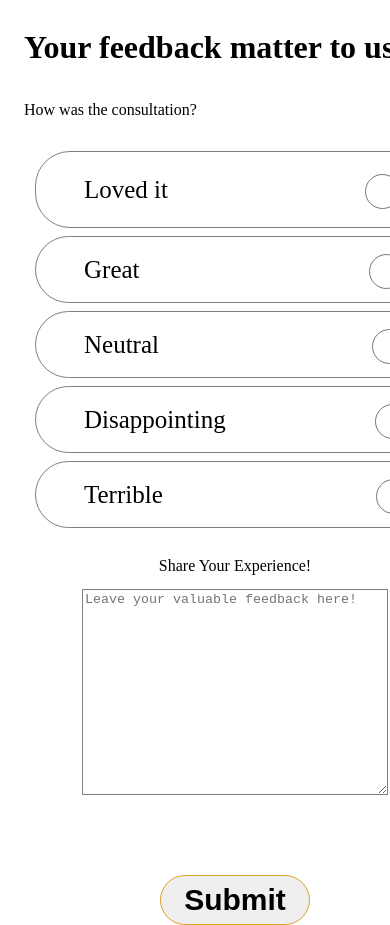
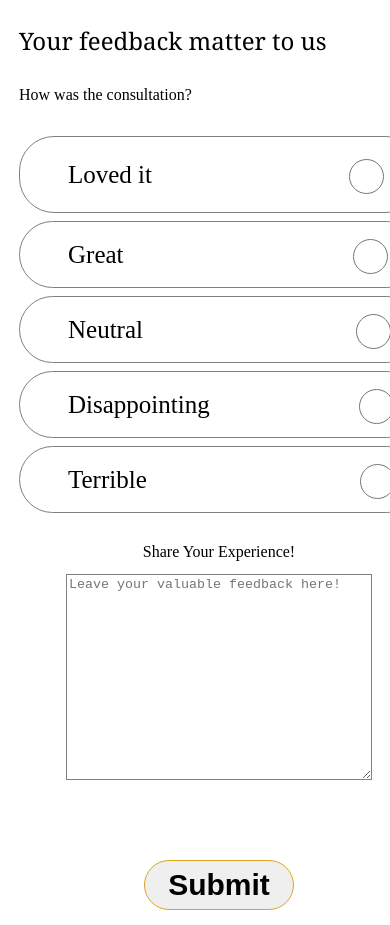
Before and after one commit to Ecell-NITS/Currenci, a Next.js app: page /feedback in a window 390 px wide. Shown: the top 925 px of the page. Built offline with nearby package versions, Linux system fonts and the light colour scheme.

Commit message:
resolve extra left space issue in feedback form

```diff
--- a/src/app/(pages)/feedback/feedback.module.scss
+++ b/src/app/(pages)/feedback/feedback.module.scss
@@ -1,18 +1,17 @@
 .boxContent {
   display: flex;
   flex-direction: column;
-  padding-left: 15rem;
+  align-items: center;
   background-color: white;
   color: black;
   height: 100vh;
   width: 100vw;
 }
 .content {
-  font-size: 5rem;
-  display: flex;
-  flex-direction: column;
+  font-size: 4rem;
   font-weight: 500;
   font-family: Georgia, "Times New Roman", Times, serif;
+  color: black;
 }
 .content1 {
   font-size: 2rem;
@@ -25,7 +24,7 @@
   flex-direction: row;
   text-align: left;
   justify-content: left;
-  gap: 15rem;
+  gap: 13rem;
 }
 .boxSelection {
   display: flex;
@@ -170,13 +169,82 @@
   border-radius: 50%;
   border: 2px solid black;
 }
-@media (max-width: 400px) {
+@media (max-width: 1000px) {
   .boxes {
     display: flex;
     flex-direction: column;
     align-items: center;
     justify-content: center;
-    padding-left: 2rem;
+    gap: 1rem;
+  }
+  .boxContent {
+    display: flex;
+  }
+  .content {
+    font-size: 2rem;
+  }
+  .content1 {
+    font-size: 1rem;
+  }
+  .shareBox {
+    font-size: 1rem;
+  }
+  .textContent {
+    width: 300px;
+    height: 200px;
+  }
+  .boxSelection {
+    gap: 0.5rem;
+  }
+}
+@media (max-width: 1100px) {
+  .boxes {
+    display: flex;
+    flex-direction: row;
+    align-items: center;
+    justify-content: center;
+    gap: 8rem;
+  }
+  .content1 {
+    display: flex;
+    text-align: center;
+  }
+}
+
+@media (max-width: 800px) {
+  .boxes {
+    display: flex;
+    flex-direction: column;
+    align-items: center;
+    justify-content: center;
+    gap: 1rem;
+  }
+  .boxContent {
+    padding-left: 1rem;
+  }
+  .content {
+    font-size: 2rem;
+  }
+  .content1 {
+    font-size: 1rem;
+  }
+  .shareBox {
+    font-size: 1rem;
+  }
+  .textContent {
+    width: 300px;
+    height: 200px;
+  }
+  .boxSelection {
+    gap: 0.5rem;
+  }
+}
+@media (max-width: 600px) {
+  .boxes {
+    display: flex;
+    flex-direction: column;
+    align-items: center;
+    justify-content: center;
     gap: 1rem;
   }
   .boxContent {
@@ -199,13 +267,13 @@
     gap: 0.5rem;
   }
 }
-@media (max-width: 600px) {
+
+@media (max-width: 400px) {
   .boxes {
     display: flex;
     flex-direction: column;
     align-items: center;
     justify-content: center;
-    padding-left: 2rem;
     gap: 1rem;
   }
   .boxContent {
@@ -228,61 +296,3 @@
     gap: 0.5rem;
   }
 }
-@media (max-width: 800px) {
-  .boxes {
-    display: flex;
-    flex-direction: column;
-    align-items: center;
-    justify-content: center;
-    padding-left: 2rem;
-    gap: 1rem;
-  }
-  .boxContent {
-    padding-left: 1rem;
-  }
-  .content {
-    font-size: 2rem;
-  }
-  .content1 {
-    font-size: 1rem;
-  }
-  .shareBox {
-    font-size: 1rem;
-  }
-  .textContent {
-    width: 300px;
-    height: 200px;
-  }
-  .boxSelection {
-    gap: 0.5rem;
-  }
-}
-@media (max-width: 1000px) {
-  .boxes {
-    display: flex;
-    flex-direction: column;
-    align-items: center;
-    justify-content: center;
-    padding-left: 2rem;
-    gap: 1rem;
-  }
-  .boxContent {
-    padding-left: 1rem;
-  }
-  .content {
-    font-size: 2rem;
-  }
-  .content1 {
-    font-size: 1rem;
-  }
-  .shareBox {
-    font-size: 1rem;
-  }
-  .textContent {
-    width: 300px;
-    height: 200px;
-  }
-  .boxSelection {
-    gap: 0.5rem;
-  }
-}
--- a/src/app/(pages)/feedback/page.jsx
+++ b/src/app/(pages)/feedback/page.jsx
@@ -14,8 +14,8 @@ const Feedback = () => {
 
   return (
     <div className={styles.boxContent}>
-      <h1 className={styles.Content}> Your feedback matter to us</h1>
       <div className={styles.boxContainer}>
+        <h1 className={styles.content}> Your feedback matter to us</h1>
         <h2 className={styles.content1}>How was the consultation?</h2>
         <div className={styles.boxes}>
           <div className={styles.boxSelection}>
```
